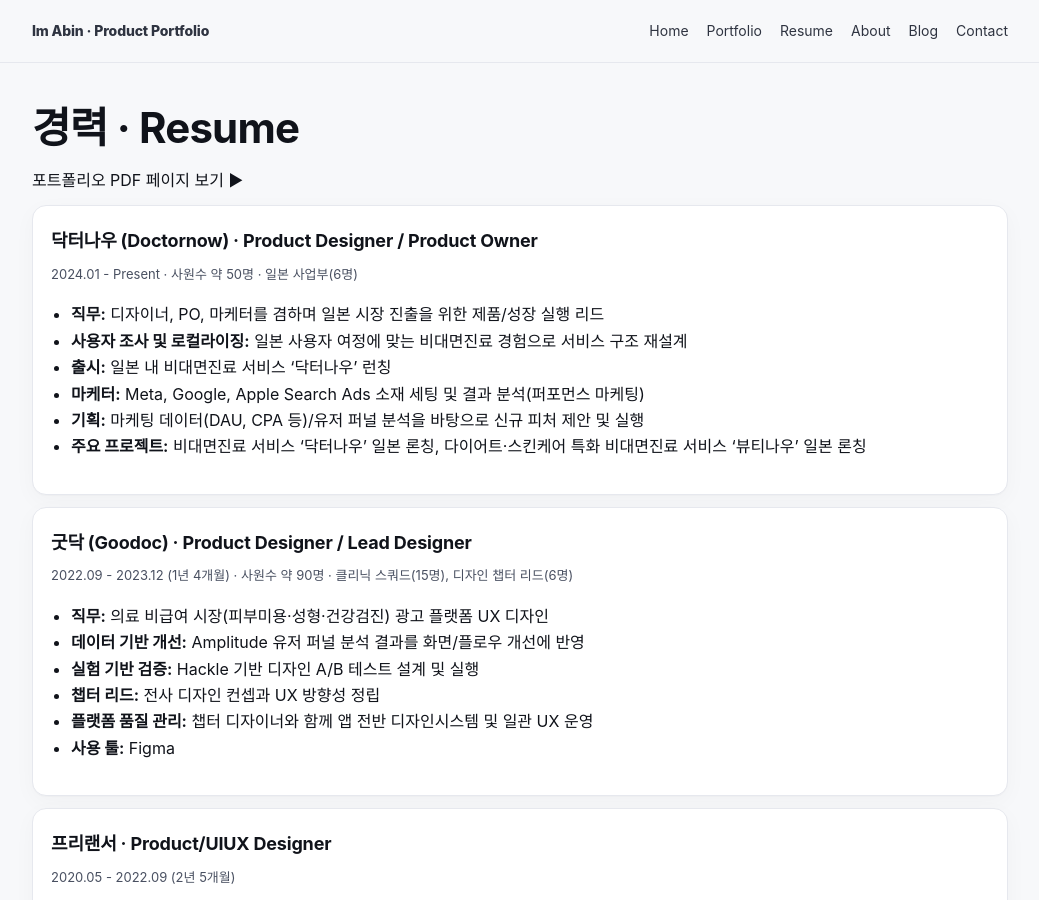
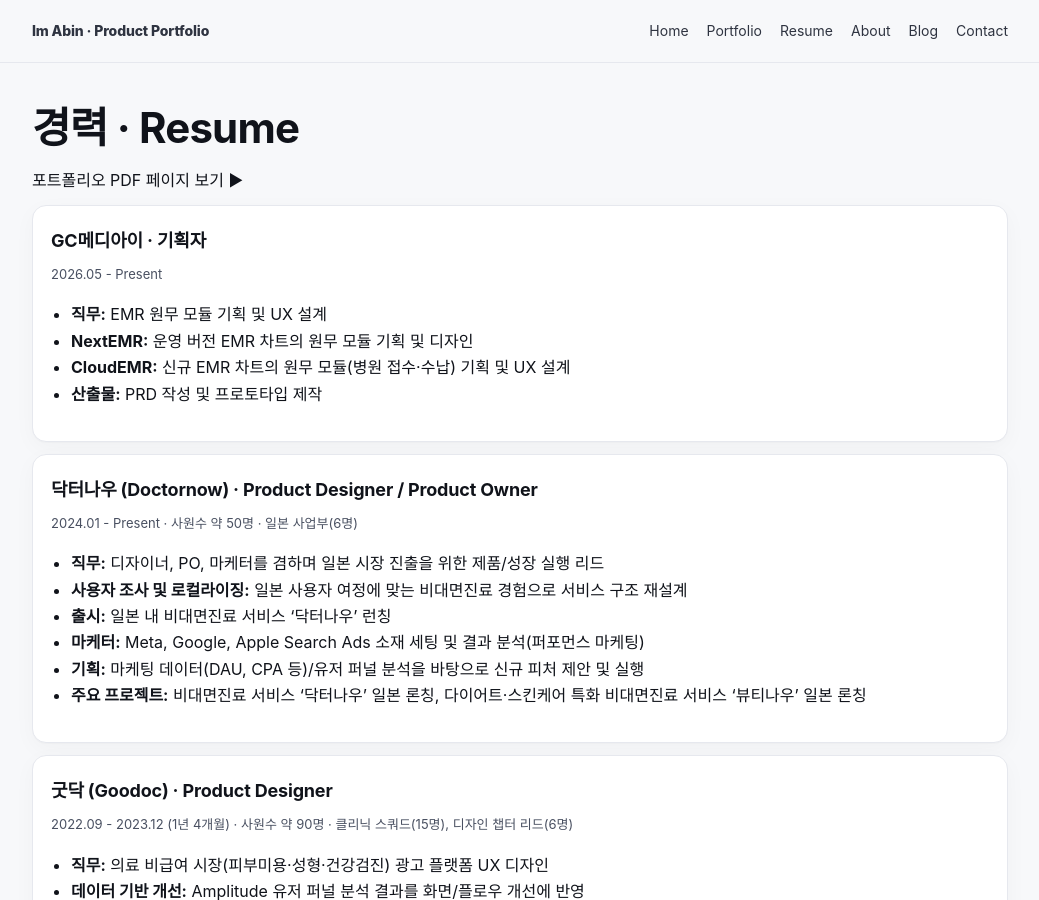
Before and after one commit to ima-bin/ima-bin.github.io, a Jekyll site: the page built from resume.md, in a window 1280 px wide and 900 px high. Shown: the whole window, without its empty margins (120-1159 px from the left). Built offline with Jekyll 4.4.1, drawn with Linux system fonts in a browser that asks for light colours.

Commit message:
Update resume: add GC메디아이, remove Lead Designer from Goodoc

```diff
--- a/resume.md
+++ b/resume.md
@@ -6,6 +6,17 @@ permalink: /resume/
 <section class="section">
   <h1 class="h1">경력 · Resume</h1>
   <p><a href="{{ '/resume/portfolio-pdf/' | relative_url }}">포트폴리오 PDF 페이지 보기 ▶︎</a></p>
+
+  <div class="card" style="margin-bottom:12px;">
+    <h3>GC메디아이 · 기획자</h3>
+    <p class="meta">2026.05 - Present</p>
+    <ul>
+      <li><strong>직무:</strong> EMR 원무 모듈 기획 및 UX 설계</li>
+      <li><strong>NextEMR:</strong> 운영 버전 EMR 차트의 원무 모듈 기획 및 디자인</li>
+      <li><strong>CloudEMR:</strong> 신규 EMR 차트의 원무 모듈(병원 접수·수납) 기획 및 UX 설계</li>
+      <li><strong>산출물:</strong> PRD 작성 및 프로토타입 제작</li>
+    </ul>
+  </div>
 
   <div class="card" style="margin-bottom:12px;">
     <h3>닥터나우 (Doctornow) · Product Designer / Product Owner</h3>
@@ -21,7 +32,7 @@ permalink: /resume/
   </div>
 
   <div class="card" style="margin-bottom:12px;">
-    <h3>굿닥 (Goodoc) · Product Designer / Lead Designer</h3>
+    <h3>굿닥 (Goodoc) · Product Designer</h3>
     <p class="meta">2022.09 - 2023.12 (1년 4개월) · 사원수 약 90명 · 클리닉 스쿼드(15명), 디자인 챕터 리드(6명)</p>
     <ul>
       <li><strong>직무:</strong> 의료 비급여 시장(피부미용·성형·건강검진) 광고 플랫폼 UX 디자인</li>
```
